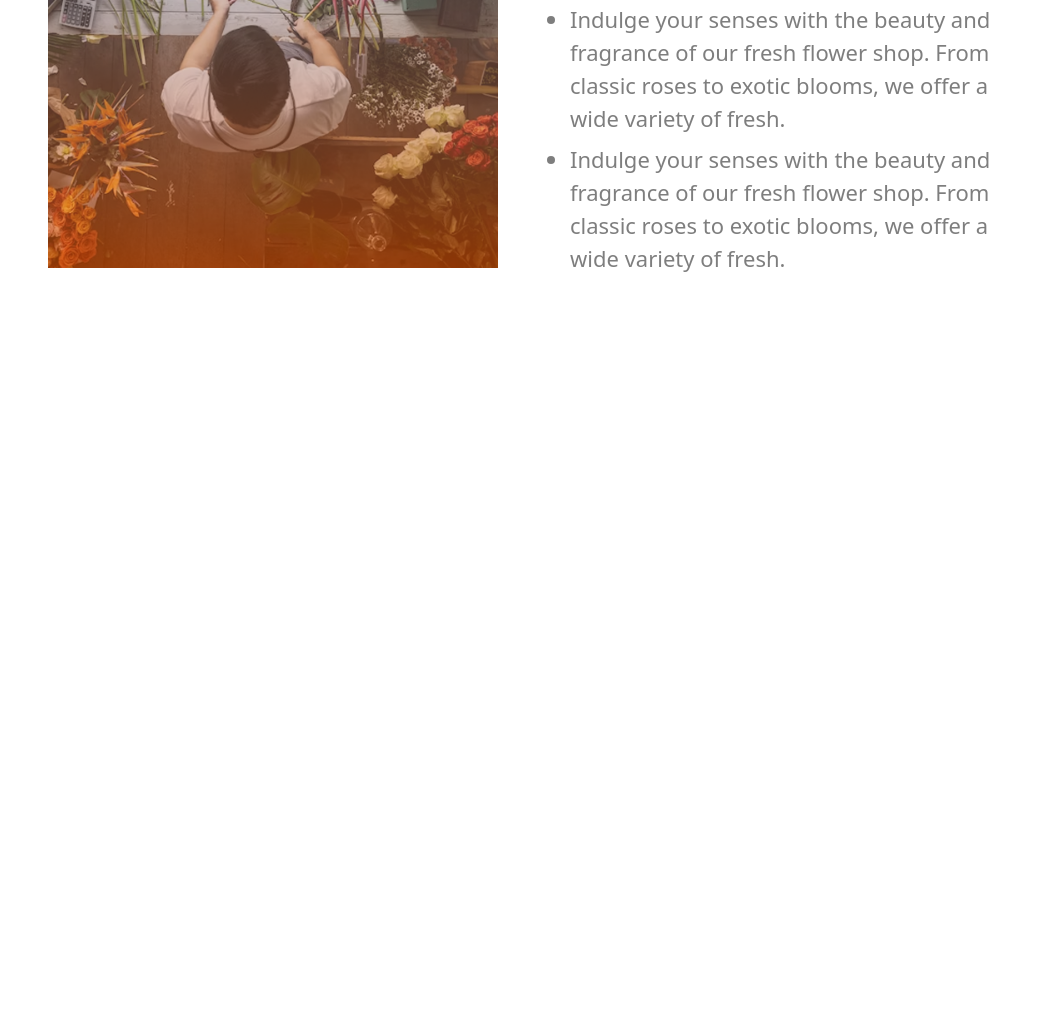
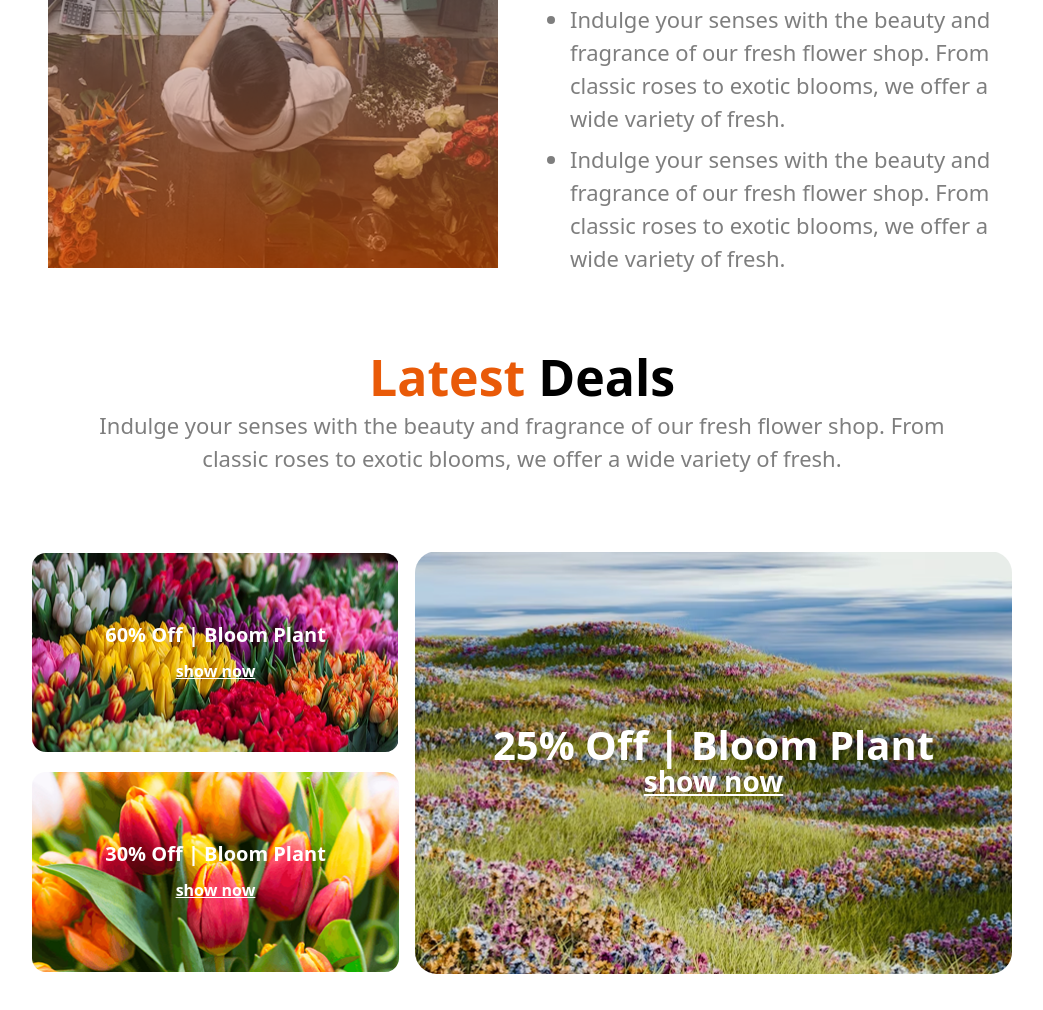
Before and after one commit to siddiquemd786/Responsive-Flowers, a plain HTML site: page index.html in a window 1280 px wide. Shown: the part 1996-3006 px from the top of the page, without its empty margins (118-1161 px from the left). Before the commit the page ends 2333 px from the top, so only its background shows below. Drawn offline with nearby package versions, Linux system fonts and the light colour scheme.

Commit message:
Done Deal section

```diff
--- a/index.html
+++ b/index.html
@@ -120,6 +120,36 @@
   </div>
 </div>
 
+<div>
+   <h1 class="text-2xl font-bold  lg:text-[50px] text-center mt-10"><span class="text-[#E95A08]">Latest</span> Deals</h1>
+  <p class="px-4 py-4 text-[#000000] opacity-50 text-center text-[14px] lg:text-[22px] lg:w-[888px] lg:mx-auto">Indulge your senses with the beauty and fragrance of our fresh flower shop. From classic roses to exotic blooms, we offer a wide variety of fresh.</p>
+</div>
+<div class=" lg:flex lg:h-full  gap-4 px-4 lg:px-[150px] mb-4 items-center mt-10">
+  <div>
+    <div
+class="h-64 w-full flex-col  lg:w-[367px] lg:h-[199px] bg-cover rounded-md bg-center lg:rounded-[14px] px-4 my-5 flex items-center justify-center text-white text-3xl"
+  style="background-image: url('/assets/deal-bloom.png');"
+>
+  <h1 class="lg:text-[20px] font-bold">60% Off | Bloom Plant</h1>
+  <p class=" underline lg:text-[16px] font-semibold"">show now</p>
+</div>
+
+     <div
+  class="h-64 w-full flex-col lg:flex-col lg:w-[367px] lg:h-[200px] rounded-md lg:rounded-[14px] bg-cover bg-center px-4  my-5 flex items-center justify-center text-white text-3xl"
+  style="background-image: url('/assets/deal-ana.png');"
+>
+ <h1 class="lg:text-[20px] font-bold">30% Off | Bloom Plant</h1>
+  <p class=" underline lg:text-[16px] font-semibold"">show now</p>
+</div>
+  </div>
+  <div
+  class="h-64 w-full flex-col lg:flex-col lg:w-[763px] lg:h-[423px] rounded-md lg:bg-cover lg:rounded-[22px] lg:mx-auto  bg-cover bg-center px-4   my-5 flex items-center justify-center text-white text-3xl"
+  style="background-image: url('/assets/deal-zabo.png');"
+>
+ <h1 class="lg:text-[40px] font-bold">25% Off | Bloom Plant</h1>
+  <p class=" underline lg:text-[28px] font-semibold"">show now</p>
+</div>
+</div>
 
   </main>
 
```
Also changed, not shown: tailwind.config.js (added, +12 -0 lines).
